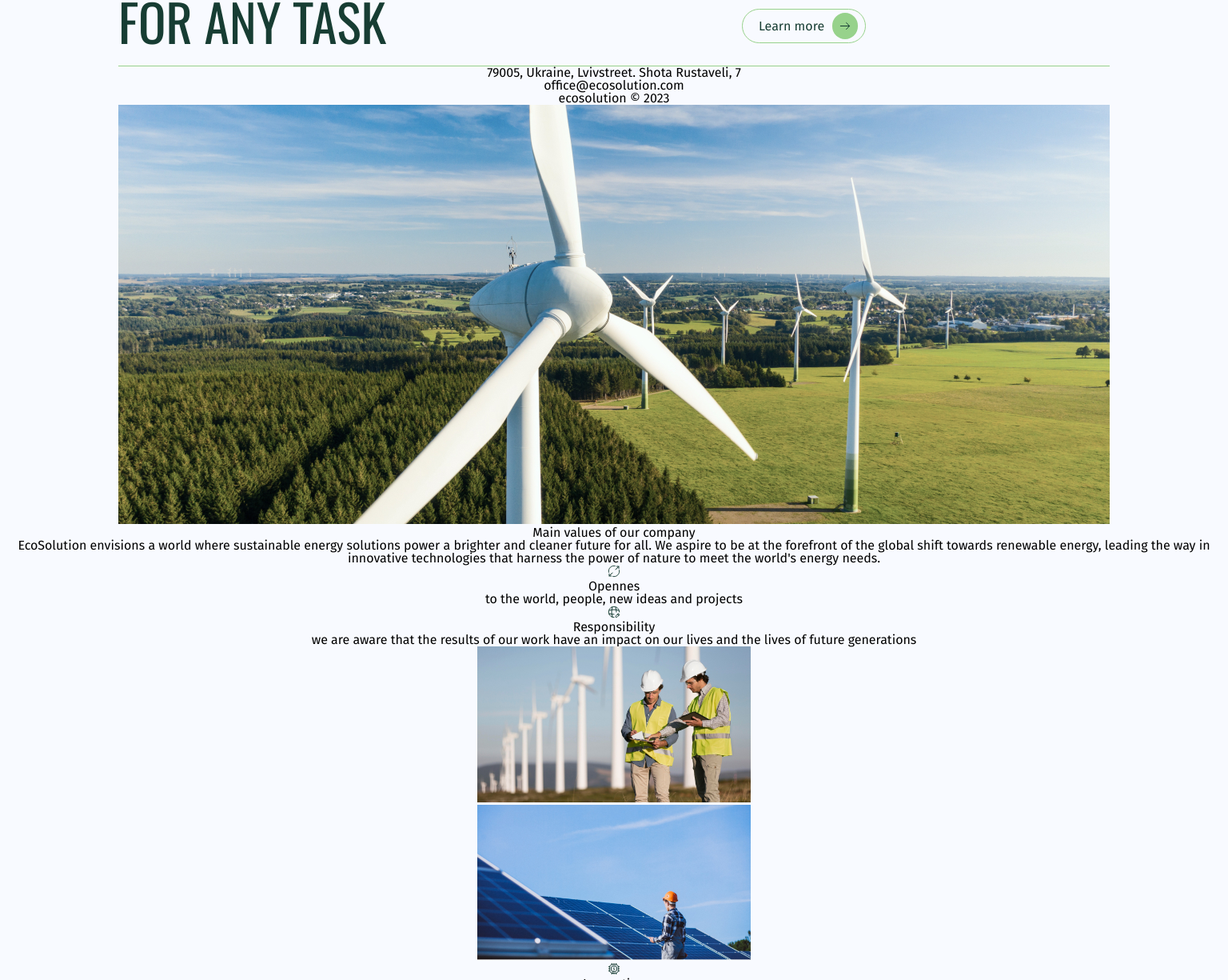
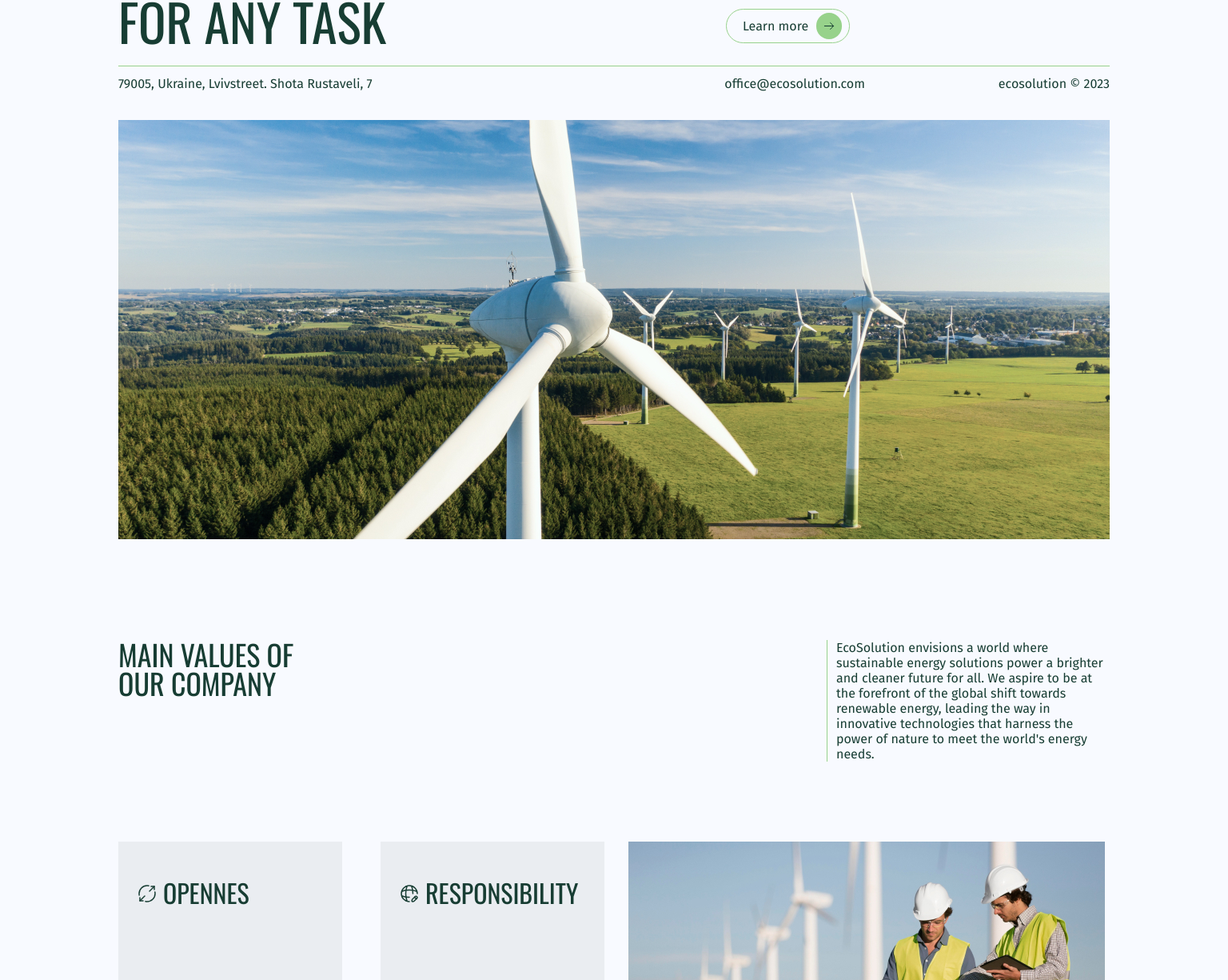
Before and after one commit to artyomakulov/ecosolution, a React (Create React App) app: page / in a window 1536 px wide. Shown: the part 314-1539 px from the top of the page at 80% size. Built offline with nearby package versions, Linux system fonts and the light colour scheme.

Commit message:
add about web styles

```diff
--- a/src/components/About/About.jsx
+++ b/src/components/About/About.jsx
@@ -16,8 +16,10 @@ const About = () => {
           <p className={css.adress_text}>
             79005, Ukraine, Lvivstreet. Shota Rustaveli, 7
           </p>
-          <p>office@ecosolution.com</p>
-          <p className={css.adress_hidden}>ecosolution © 2023</p>
+          <div className={css.adress_flex}>
+            <p>office@ecosolution.com</p>
+            <p className={css.adress_hidden}>ecosolution © 2023</p>
+          </div>
         </div>
         <div className={css.image}>
           <img src={mainphoto} alt="green electricity" />
@@ -37,7 +39,7 @@ const About = () => {
           <div className={css.grid_container}>
             <div className={css.item}>
               <div className={css.item_header}>
-                <Openness />
+                <Openness className={css.svg_item} />
                 <h5 className={css.item_title}>Opennes</h5>
               </div>
               <p className={css.item_text}>
@@ -46,7 +48,7 @@ const About = () => {
             </div>
             <div className={css.item}>
               <div className={css.item_header}>
-                <Responsibility />
+                <Responsibility className={css.svg_item} />
                 <h5 className={css.item_title}>Responsibility</h5>
               </div>
               <p className={css.item_text}>
@@ -57,15 +59,15 @@ const About = () => {
           </div>
 
           <div className={css.image_values}>
-            <img src={about2} alt="Description2" width={342} />
+            <img src={about2} alt="Description2" />
           </div>
           <div className={css.image_values}>
-            <img src={about1} alt="Description1" width={342} />
+            <img src={about1} alt="Description1" />
           </div>
           <div className={css.grid_container}>
             <div className={css.item}>
               <div className={css.item_header}>
-                <Innovations />
+                <Innovations className={css.svg_item} />
                 <h5 className={css.item_title}>Innovation</h5>
               </div>
               <p className={css.item_text}>
@@ -74,7 +76,7 @@ const About = () => {
             </div>
             <div className={css.item}>
               <div className={css.item_header}>
-                <Quality />
+                <Quality className={css.svg_item} />
                 <h5 className={css.item_title}>Quality</h5>
               </div>
               <p className={css.item_text}>
--- a/src/components/About/About.module.css
+++ b/src/components/About/About.module.css
@@ -216,7 +216,9 @@
     margin-bottom: 100px;
     max-width: 100%;
   }
-
+  .image_values img {
+    width: 342px;
+  }
   .values_block {
     display: flex;
     justify-content: space-between;
@@ -285,5 +287,111 @@
 }
 
 @media only screen and (min-width: 1281px) {
+  .section {
+    display: flex;
+    justify-content: center;
+  }
+  .container {
+    width: 1240px;
+    margin-top: 12px;
+    margin-right: 30px;
+    margin-left: 30px;
+    margin-bottom: 100px;
+  }
 
+  .adress {
+    width: 1240px;
+    font-family: "Fira Sans", sans-serif;
+    line-height: 19px;
+    color: var(--primary);
+    display: flex;
+    justify-content: space-between;
+  }
+
+  .adress_flex {
+    display: flex;
+    justify-content: space-between;
+    gap: 167px;
+  }
+  .image img {
+    width: 100%;
+    margin-top: 36px;
+    margin-bottom: 123px;
+    max-width: 100%;
+  }
+
+  .image_values img {
+    width: 596px;
+  }
+
+  .values_block {
+    display: flex;
+    justify-content: space-between;
+  }
+
+  .values_title {
+    width: 280px;
+    font-family: "Oswald", sans-serif;
+    font-size: 36px;
+    text-transform: uppercase;
+    text-align: left;
+    color: var(--primary);
+  }
+  .values_text {
+    width: 342px;
+    font-family: "Fira Sans", sans-serif;
+    text-align: left;
+    line-height: 19px;
+    color: var(--primary);
+    padding-left: 11px;
+    border-left: 1px solid var(--second);
+  }
+
+  .grid {
+    display: grid;
+    grid-template-columns: repeat(2, 1fr);
+    grid-template-rows: repeat(2, 339px);
+    gap: 24px;
+    margin-top: 100px;
+  }
+
+  .grid_container {
+    display: flex;
+    gap: 48px;
+    justify-content: space-between;
+  }
+  .item {
+    height: 339px;
+    width: 100%;
+    text-align: justify;
+    background-color: rgba(234, 237, 241, 1);
+  }
+  .item_header {
+    display: flex;
+    justify-content: flex-start;
+    margin: 48px 24px 24px 24px;
+    border-bottom: 1px solid var(--second);
+  }
+
+  .item_title {
+    font-family: "Oswald", sans-serif;
+    font-size: 32px;
+    text-transform: uppercase;
+    color: var(--primary);
+    margin-left: 8px;
+    margin-bottom: 94px;
+  }
+  .item_text {
+    font-family: "Fira Sans", sans-serif;
+    text-align: justify;
+    font-size: 14px;
+    line-height: 17px;
+    padding: 0 24px;
+    color: var(--primary);
+  }
+  .svg_item {
+    width: 24px;
+    height: 24px;
+    margin-top: 5px;
+  }
 }
--- a/src/components/Main/Main.module.css
+++ b/src/components/Main/Main.module.css
@@ -220,7 +220,7 @@
   }
   .text_block {
     margin-top: 244px;
-    margin-right: 96px;
+    margin-right: 116px;
     display: flex;
     flex-direction: column;
     justify-content: space-between;
@@ -231,6 +231,7 @@
     font-size: 16px;
     text-align: justify;
     line-height: 19px;
+    letter-spacing: -1px;
     color: var(--primary);
   }
   .button {
```
